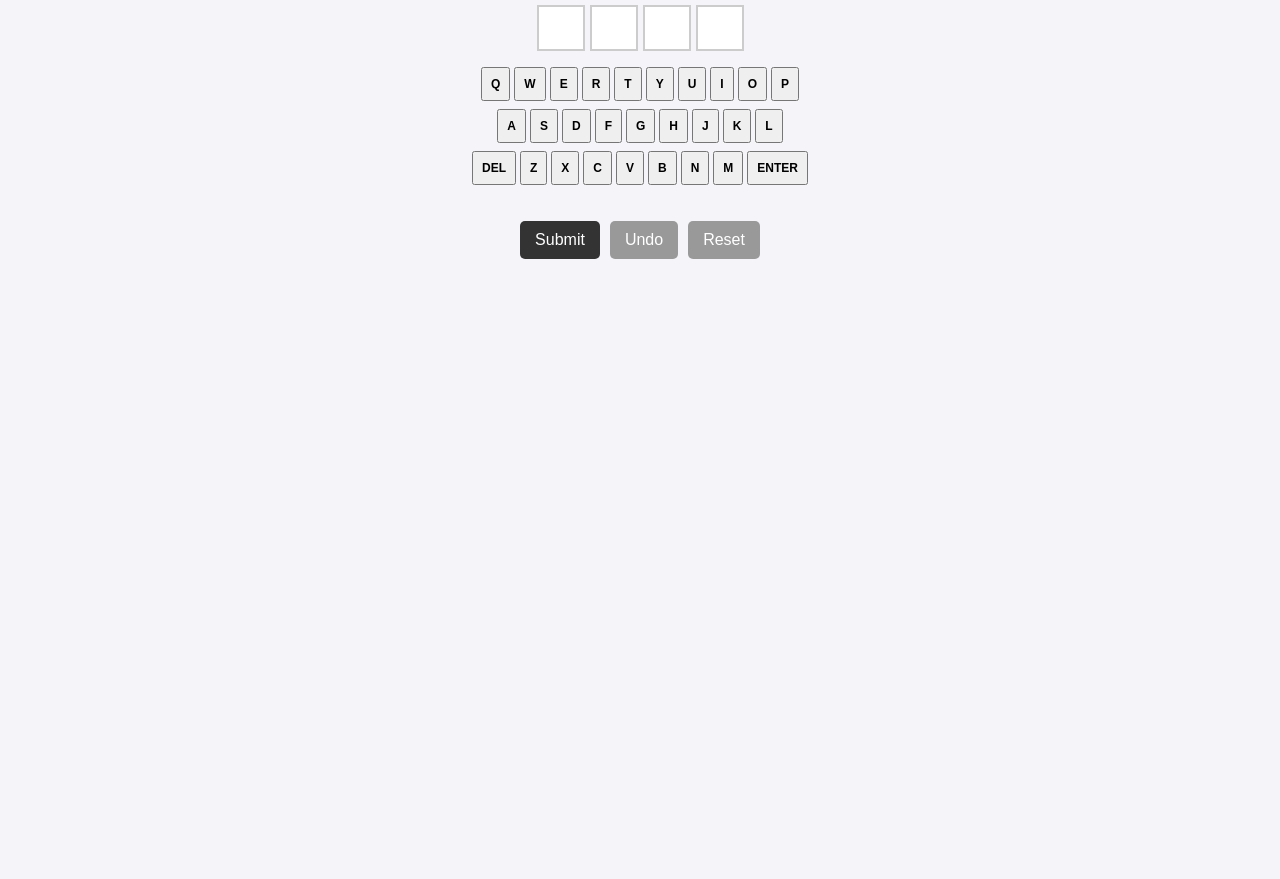
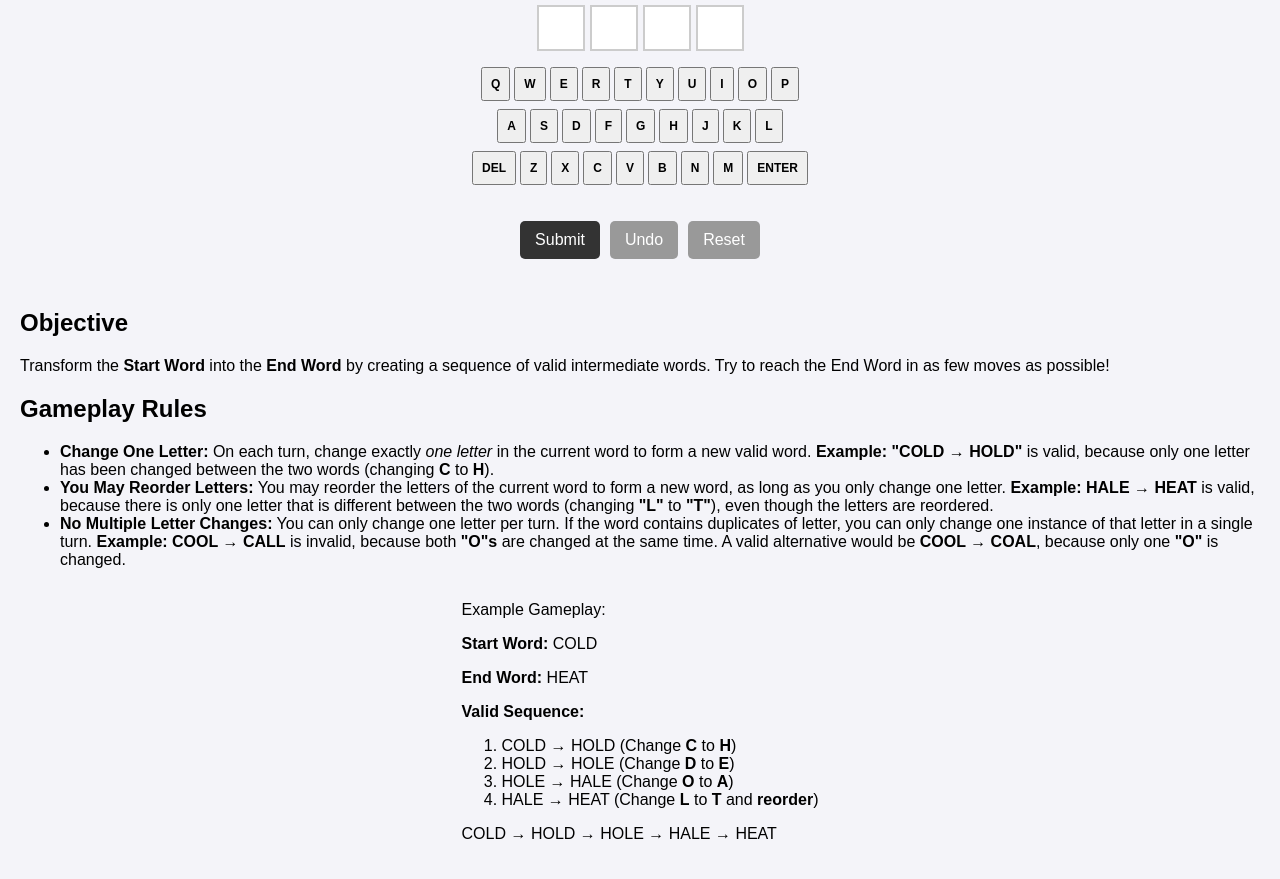
Before and after one commit to p-c-bryant/alphamorph, a plain HTML site: page index.html in a window 1280 px wide. Shown: the part 83-962 px from the top of the page. Before the commit the page ends 800 px from the top, so only its background shows below. Drawn offline with Linux system fonts and the light colour scheme.

Commit message:
Update index.html

```diff
--- a/index.html
+++ b/index.html
@@ -9,11 +9,7 @@
 <body>
     <div class="game-header">
         <div class="word-pair" id="wordPair">COLD &rarr; HEAT</div>
-        <div class="tooltip">?
-            <div class="tooltip-text">Starting with the start word, enter words that differ by one letter from the previous word until you reach the target word. You may reorder letters, as long as only one letter is changed. Complete the puzzle in as few turns as possible.</div>
-        </div>
     </div>
-
     <div class="grid" id="gameGrid">
         <div class="grid-row" id="userEntryRow">
             <input class="grid-cell" maxlength="1">
@@ -69,6 +65,31 @@
     <div class="error-message" id="errorMessage"></div>
 
     <div class="score" id="scoreBoard"></div>
+
+    <div class="rules">
+        <h2>Objective</h2>
+        <p>Transform the <strong>Start Word</strong> into the <strong>End Word</strong> by creating a sequence of valid intermediate words. Try to reach the End Word in as few moves as possible!</p>
+
+        <h2>Gameplay Rules</h2>
+        <ul>
+            <li><strong>Change One Letter:</strong> On each turn, change exactly <em>one letter</em> in the current word to form a new valid word. <b>Example: "COLD → HOLD"</b> is valid, because only one letter has been changed between the two words (changing <b>C</b> to <b>H</b>).</li>
+            <li><strong>You May Reorder Letters:</strong> You may reorder the letters of the current word to form a new word, as long as you only change one letter. <b>Example: HALE → HEAT</b> is valid, because there is only one letter that is different between the two words (changing <b>"L"</b> to <b>"T"</b>), even though the letters are reordered.</li>
+            <li><strong>No Multiple Letter Changes:</strong> You can only change one letter per turn. If the word contains duplicates of letter, you can only change one instance of that letter in a single turn. <b>Example: COOL → CALL</b> is invalid, because both <b>"O"s</b> are changed at the same time. A valid alternative would be <b>COOL → COAL</b>, because only one <b>"O"</b> is changed.</li>
+        </ul>
+    </div>
+    <div class="example-box">
+        <p class="example-title">Example Gameplay:</p>
+        <p><strong>Start Word:</strong> <span class="sequence">COLD</span></p>
+        <p><strong>End Word:</strong> <span class="sequence">HEAT</span></p>
+        <p><strong>Valid Sequence:</strong></p>
+        <ol>
+            <li>COLD → HOLD (Change <b>C</b> to <b>H</b>)</li>
+            <li>HOLD → HOLE (Change <b>D</b> to <b>E</b>)</li>
+            <li>HOLE → HALE (Change <b>O</b> to <b>A</b>)</li>
+            <li>HALE → HEAT (Change <b>L</b> to <b>T</b> and <b>reorder</b>)</li>
+        </ol>
+        <p class="sequence">COLD → HOLD → HOLE → HALE → HEAT</p>
+      </div>
 </body>
 <script type="text/javascript" src="main.js"></script>
 </html>
```
